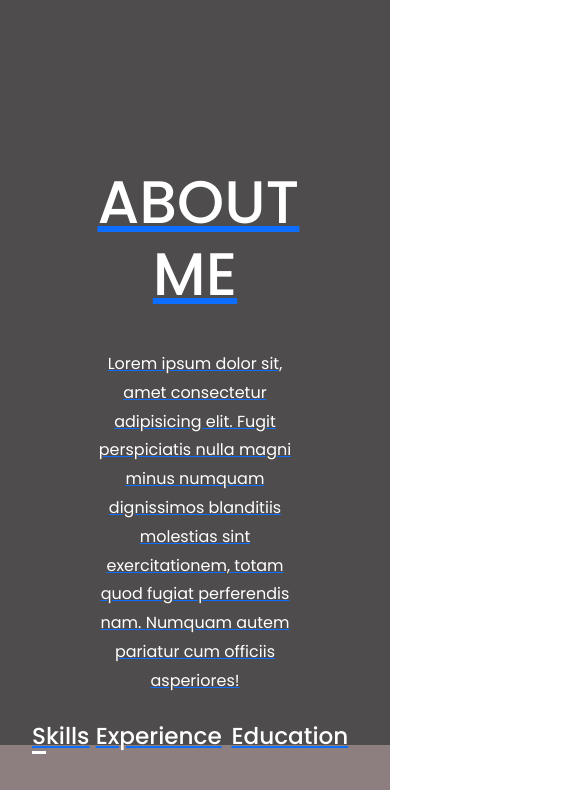
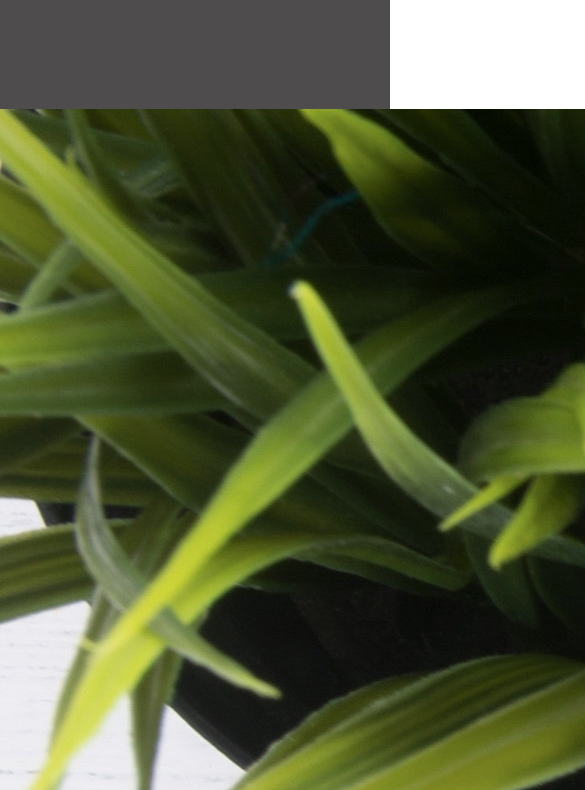
Before and after one commit to geraldvallega/GCV-Portfolio_Site, a plain HTML site: page index.html in a window 390 px wide. Shown: the part 774-1564 px from the top of the page, 585 px wide, since content can reach past the window. Drawn offline with nearby package versions, Linux system fonts and the light colour scheme.

Commit message:
add about  media query 600px and img -WIP

```diff
--- a/css/styles.css
+++ b/css/styles.css
@@ -77,6 +77,10 @@ nav ul li a{
     background-color:#4e4c4c;
     height: 80vh;
 
+}
+
+.about-img{
+    display: none;
 }
 
 .about_text{
@@ -280,8 +284,8 @@ footer p{
     .header {
       background-image: none;
       background-color: #4e4c4c;
-      /* height: 194;
-      width: 192; */
+      height: 194;
+      width: 192;
     }
 
     .header_image{
@@ -324,44 +328,24 @@ footer p{
     }
 
 }
-    /* .header_brand{
+
+/* --------------------------------------- ABOUT SECTION ----------------------------- */
+  @media only screen and (max-width: 600px){
+    .about{
+        padding-top: 10%;
+        height: 150vh;
 
     }
 
-    .header_brand_span{
+    .about-img{
+        display: block;
+        text-align: center;
+        padding: 0 3% 5% 0;
+
 
     }
 
-    nav{
-
-    }
-
-    nav ul li{
-
-    }
-
-    nav ul li a{
-
-    }
-
-
-
-    .header-text h1{
-
-    }
-
-    .header-text h2{
-
-    } */
-
-/* --------------------------------------- HERO SECTION ------------------------------ */
-/* @media only screen and (max-width: 600px){
-
-} */
-/* --------------------------------------- ABOUT SECTION ----------------------------- */
-/* @media only screen and (max-width: 600px){
-
-} */
+}
 /* --------------------------------------- PORTFOLIO SECTION ------------------------- */
 /* @media only screen and (max-width: 600px){
 
--- a/index.html
+++ b/index.html
@@ -37,43 +37,7 @@
             alt="header image small"
           />
         </div>
-        <!--
-      <nav class="navbar navbar-expand-lg navbar-light bg-dark">
-        <div class="container-fluid">
-          <a class="navbar-brand" href="#">Navbar</a>
-          <button class="navbar-toggler" type="button" data-bs-toggle="collapse" data-bs-target="#navbarSupportedContent" aria-controls="navbarSupportedContent" aria-expanded="false" aria-label="Toggle navigation">
-            <span class="navbar-toggler-icon"></span>
-          </button>
-          <div class="collapse navbar-collapse" id="navbarSupportedContent">
-            <ul class="navbar-nav me-auto mb-2 mb-lg-0">
-              <li class="nav-item">
-                <a class="nav-link active" aria-current="page" href="#">Home</a>
-              </li>
-              <li class="nav-item">
-                <a class="nav-link" href="#">Link</a>
-              </li>
-              <li class="nav-item dropdown">
-                <a class="nav-link dropdown-toggle" href="#" role="button" data-bs-toggle="dropdown" aria-expanded="false">
-                  Dropdown
-                </a>
-                <ul class="dropdown-menu">
-                  <li><a class="dropdown-item" href="#">Action</a></li>
-                  <li><a class="dropdown-item" href="#">Another action</a></li>
-                  <li><hr class="dropdown-divider"></li>
-                  <li><a class="dropdown-item" href="#">Something else here</a></li>
-                </ul>
-              </li>
-              <li class="nav-item">
-                <a class="nav-link disabled">Disabled</a>
-              </li>
-            </ul>
-            <form class="d-flex" role="search">
-              <input class="form-control me-2" type="search" placeholder="Search" aria-label="Search">
-              <button class="btn btn-outline-success" type="submit">Search</button>
-            </form>
-          </div>
-        </div>
-      </nav> -->
+        </nav>
         <nav class="navbar navbar-expand-lg navbar-light bg-dark">
           <div class="container-fluid">
             <a href="#" class="header_brand navbar-brand"
@@ -126,6 +90,9 @@
     <!---------------------------------- ABOUT ME SECTION -------------------------------->
     <section>
       <div class="about">
+        <div class="about-img">
+          <img src="../GCV-Portfolio_Site/pexels-tirachard-kumtanom-733857.jpg" alt="mobile img for about section">
+        </div>
         <div class="about_text">
           <h2>ABOUT ME</h2>
           <p>
```
Also changed, not shown: pexels-jessica-lewis-creative-583848.jpg (added), pexels-rodolfo-clix-1036936.jpg (added), pexels-tirachard-kumtanom-733857.jpg (added), 1 other file.
